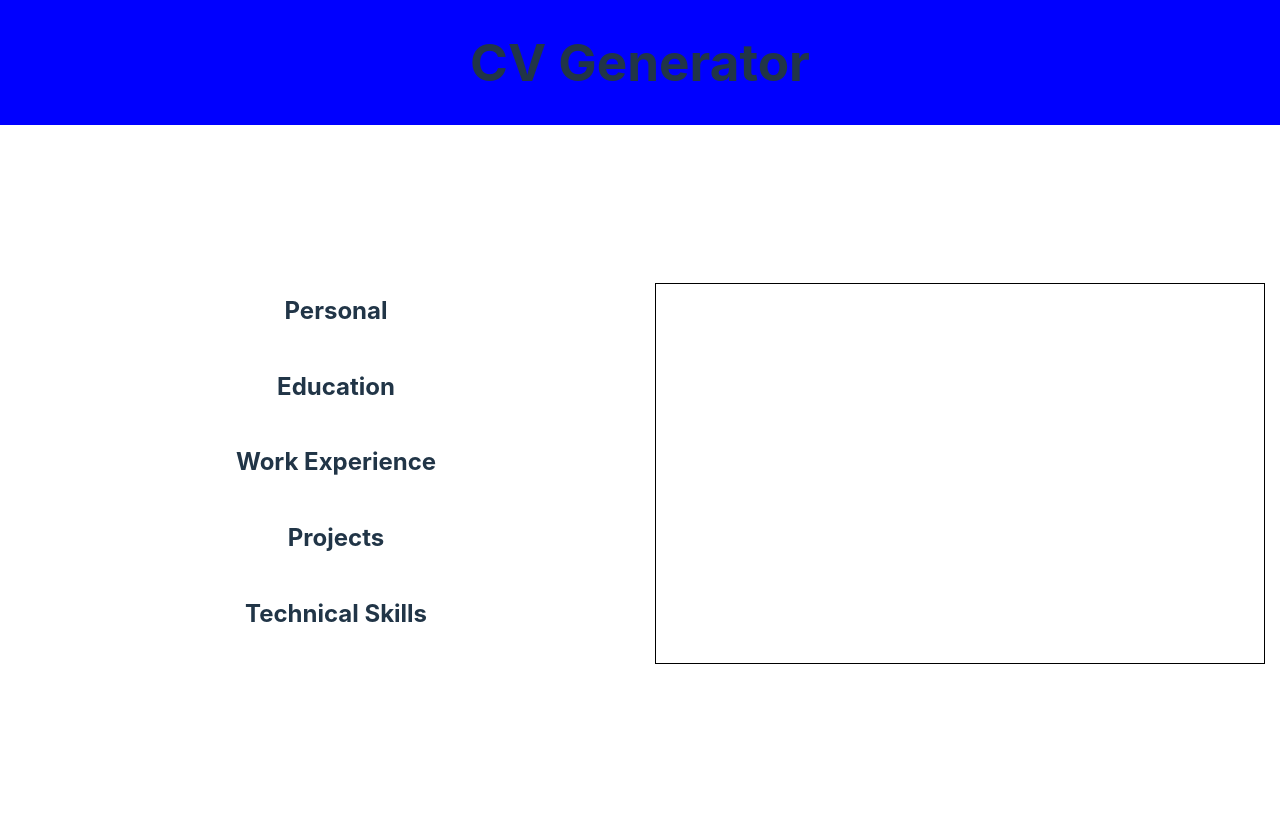
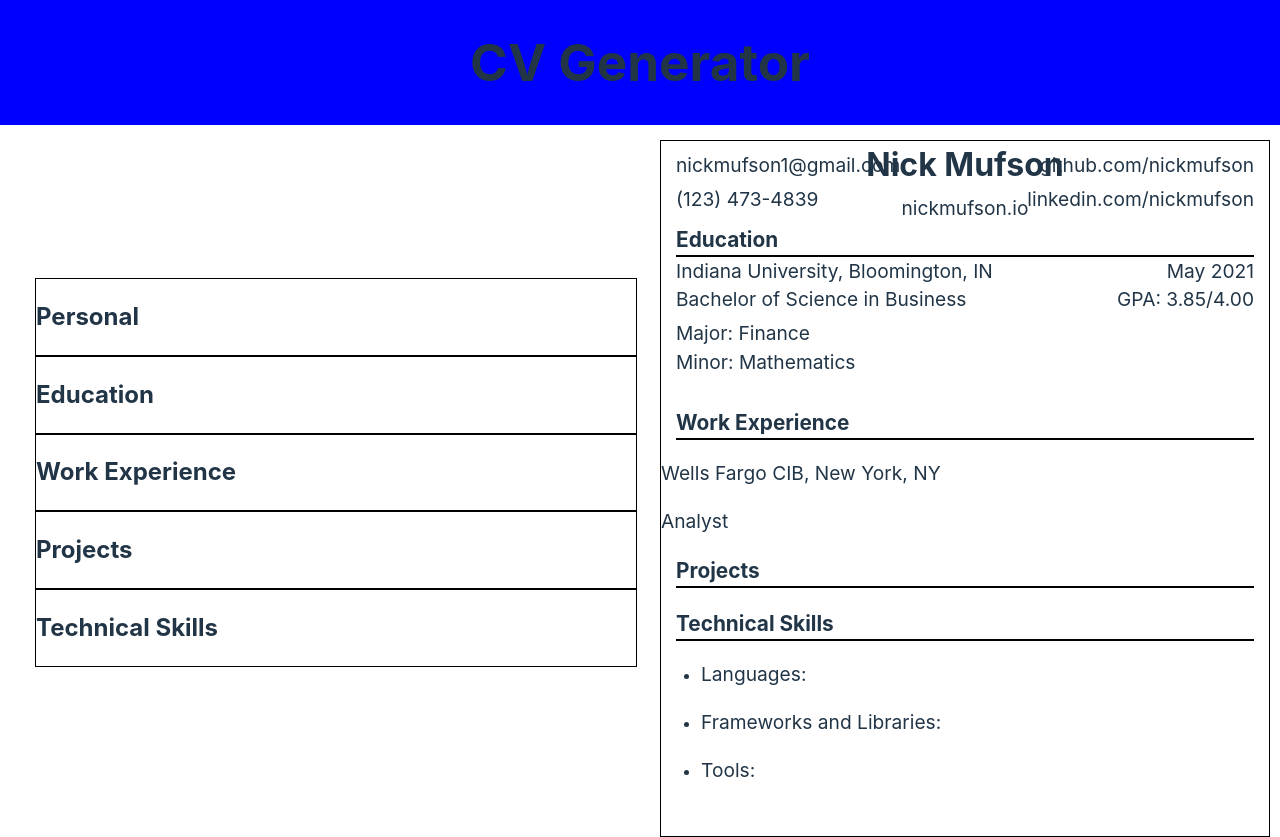
Before and after one commit to nmufson/cv-app, a React (Vite) app: page / in a window 1280 px wide. Before the commit the page ends 800 px from the top, so only its background shows below. Built offline with nearby package versions, Linux system fonts and the light colour scheme.

Commit message:
add resume display logic

```diff
--- a/src/components/Main/Inputs/InputArea.jsx
+++ b/src/components/Main/Inputs/InputArea.jsx
@@ -59,10 +59,12 @@ const InputSection = ({
   const isOpen = openIndex === sectionIndex;
 
   return (
-    <div className={styles['input-section']}>
+    <div className={styles['input-section-container']}>
       <h2 onClick={toggleOpenSection}>{sectionTitle}</h2>
+
       {isOpen && (
         <>
+          <div className={styles['input-section']}>
             {formValues.map((entry, index) => (
               <FormComponent
                 key={entry.id}
@@ -77,12 +79,18 @@ const InputSection = ({
                 toggleOpenEntry={toggleOpenEntry}
               />
             ))}
+          </div>
+          <div>
             <button onClick={toggleOpenSection}>Close</button>
 
+            {sectionId !== 'personal' && sectionId !== 'technicalSkills' && (
               <button onClick={() => addFormValue(sectionId)}>Add Entry</button>
+            )}
+
             {/* save will turn the inputs into display text
           and an edit button */}
-          <button>Save</button>
+            <button onClick={() => toggleOpenEntry(null)}>Save</button>
+          </div>
         </>
       )}
     </div>
@@ -112,7 +120,7 @@ export const FormComponent = ({
   //for part of the key
   return (
     <div
-      className={`${sectionId}-form`}
+      className={`${sectionId} form-component`}
       onClick={() => toggleOpenEntry(entryIndex)}
     >
       {isOpenEntry &&
@@ -138,7 +146,11 @@ export const FormComponent = ({
             <p>{entry.values[inputName]}</p>
           </div>
         ))}
-      <button onClick={() => removeEntry(sectionId, entryIndex)}>Remove</button>
+      {sectionId !== 'personal' && (
+        <button onClick={() => removeEntry(sectionId, entryIndex)}>
+          Remove
+        </button>
+      )}
     </div>
   );
 };
--- a/src/components/Main/Inputs/styles.module.css
+++ b/src/components/Main/Inputs/styles.module.css
@@ -2,6 +2,18 @@
   display: flex;
   flex-direction: column;
   align-items: center;
+  justify-content: center;
+}
+
+.input-section-container {
+  border: 1px black solid;
+  min-width: 600px;
+  display: flex;
+  flex-direction: column;
+}
+
+.input-section {
+  display: flex;
 }
 
 .form-component {
--- a/src/components/Main/Resume/Resume.jsx
+++ b/src/components/Main/Resume/Resume.jsx
@@ -1,89 +1,234 @@
 import styles from './styles.module.css';
 import { format } from 'date-fns';
 
-export const ResumeContainer = () => {
-  return <div className={styles['resume']}></div>;
+export const ResumeContainerComponent = ({ formSections }) => {
+  return (
+    <div className={styles['resume']}>
+      <div className={styles['subsection']}>
+        <PersonalComponent
+          values={formSections[0].values[0].values}
+        ></PersonalComponent>
+      </div>
+      {formSections.slice(1).map((section, index) => (
+        <div key={section.id} className={styles['subsection']}>
+          <h4>{section.title}</h4>
+          <BorderComponent></BorderComponent>
+          {section.values.map((entry, entryIndex) => (
+            <div key={entry.id} className={styles[section.id]}>
+              {section.id === 'education' && (
+                <EducationInstanceComponent values={entry.values} />
+              )}
+              {section.id === 'workExperience' && (
+                <ExperienceInstanceComponent values={entry.values} />
+              )}
+              {section.id === 'projects' && (
+                <ProjectInstanceComponent values={entry.values} />
+              )}
+              {section.id === 'technicalSkills' && (
+                <TechnichalSkillsComponent values={entry.values} />
+              )}
+            </div>
+          ))}
+        </div>
+      ))}
+    </div>
+  );
 };
 
-const subSectionComponent = () => {};
+const ExperienceInstanceComponent = ({ values }) => {
+  const startDate = values['Start Date'];
+  const endDate = values['End Date'];
 
-const PersonalComponent = ({ formValues }) => {
+  const keys = Object.keys(values);
+
+  const descriptions = keys.filter((e) => e.includes('Description'));
+
   return (
-    <div className={styles['personal']}>
+    <>
       <div>
         <div>
-          <p>{formValues.Email}</p>
+          <p>
+            {values['Company Name'] || 'Wells Fargo CIB'},{' '}
+            {values.Location || 'New York, NY'}
+          </p>
         </div>
         <div>
-          <p>{formValues['Phone Number']}</p>
+          <p>
+            {startDate && (
+              <>
+                {format(new Date(startDate), 'MMMM')}{' '}
+                {format(new Date(startDate), 'yyyy')}
+                {' - '}
+              </>
+            )}
+            {(endDate && (
+              <>
+                {format(new Date(endDate), 'MMMM')}{' '}
+                {format(new Date(endDate), 'yyyy')}
+              </>
+            )) ||
+              (startDate && <>Present</>)}
+          </p>
+        </div>
+      </div>
+      <div>
+        <p>{values.Position || 'Analyst'}</p>
+      </div>
+      <div>
+        <ul>
+          {descriptions.map((description) => (
+            <li>
+              <p>{values[description]}</p>
+            </li>
+          ))}
+        </ul>
+      </div>
+    </>
+  );
+};
+
+const ProjectInstanceComponent = ({ values }) => {
+  const keys = Object.keys(values);
+
+  const descriptions = keys.filter((e) => e.includes('Description'));
+
+  return (
+    <>
+      <div>
+        <p>{values['Project Name']}</p>
+      </div>
+      <div>
+        <p>{values.Website}</p>
+      </div>
+      <div>
+        <ul>
+          {descriptions.map((description) => (
+            <li>
+              <p>{values[description]}</p>
+            </li>
+          ))}
+        </ul>
+      </div>
+    </>
+  );
+};
+
+const TechnichalSkillsComponent = ({ values }) => {
+  return (
+    <>
+      <ul>
+        <li>
+          <p>Languages: {values.Languages}</p>
+        </li>
+        <li>
+          <p>Frameworks and Libraries: {values['Frameworks and Libraries']}</p>
+        </li>
+        <li>
+          <p>Tools: {values.Tools}</p>
+        </li>
+      </ul>
+    </>
+  );
+};
+
+const BorderComponent = ({}) => {
+  return (
+    <div className={styles['border-container']}>
+      <span className={styles['border']}></span>
+    </div>
+  );
+};
+
+const PersonalComponent = ({ values }) => {
+  return (
+    <div className={`${styles.personal}`}>
+      <div>
+        <div>
+          <p>{values.Email || 'nickmufson1@gmail.com'}</p>
+        </div>
+        <div>
+          <p>{values['Phone Number'] || '(123) 473-4839'}</p>
         </div>
       </div>
       <div>
         <div>
-          <h3>{formValues.Name}</h3>
+          <h3>{values.Name || 'Nick Mufson'}</h3>
         </div>
         <div>
-          <p>{formValues.Website}</p>
+          <p>{values.Website || 'nickmufson.io'}</p>
         </div>
       </div>
       <div>
         <div>
-          <p>{formValues.GitHub}</p>
+          <p>{values.GitHub || 'github.com/nickmufson'}</p>
         </div>
         <div>
-          <p>{formValues.LinkedIn}</p>
+          <p>{values.LinkedIn || 'linkedin.com/nickmufson'}</p>
         </div>
       </div>
     </div>
   );
 };
 
-//could probably simply reuse these if there are multiple
-//education inputs, experience, projects etc
-//map over values and display one of each
-const EducationInstanceComponent = ({ formValues }) => {
+const EducationInstanceComponent = ({ values }) => {
   let gradDate = null;
   let monthName = null;
   let year = null;
 
-  if (formValues['Expected to Graduate']) {
-    gradDate = formValues['Expected to Graduate'];
+  if (values['Expected to Graduate']) {
+    gradDate = values['Expected to Graduate'];
     monthName = format(gradDate, 'MMMM');
     year = format(gradDate, 'yyyy');
   }
 
+  //change inputs
+  //city: leave as is (or maybe use location API?) so they can
+  //lookup country
+  //graduation dropdown: month and year
+  //degree dropdown
   return (
-    <div className={styles['education']}>
+    <>
       <div>
         <div>
           <p>
-            {formValues['School Name']}, {formValues.Location}
+            {values['School Name'] || 'Indiana University'},{' '}
+            {values.Location || 'Bloomington, IN'}
           </p>
         </div>
         <div>
-          {formValues['Expected to Graduate'] && (
+          {(values['Expected to Graduate'] || true) && (
             <p>
-              {monthName} {year}
+              {monthName || 'May'} {year || '2021'}
             </p>
           )}
         </div>
       </div>
       <div>
         <div>
-          <p>{formValues.Degree}</p>
+          <p>{values.Degree || 'Bachelor of Science in Business'}</p>
         </div>
-        <div>{formValues.GPA && <p>GPA: {formValues.GPA}/4.0</p>}</div>
+        <div>
+          {(values.GPA && <p>GPA: {values.GPA}/4.0</p>) || (
+            <p>GPA: 3.85/4.00</p>
+          )}
+        </div>
       </div>
       <div>
-        {formValues.Major && <p>Major: {formValues.Major}</p>}
-        {formValues.Minor && <p>Minor: {formValues.Minor}</p>}
+        {(values.Major && <p>Major: {values.Major}</p>) || (
+          <p>Major: Finance</p>
+        )}
+        {(values.Minor && <p>Minor: {values.Minor}</p>) || (
+          <p>Minor: Mathematics</p>
+        )}
       </div>
-    </div>
+    </>
   );
 };
 
-const ExperienceInstanceComponent = ({ formValues }) => {
-  return <div className={styles['experience']}></div>;
+const dateFormatterMonth = (dateValue) => {
+  return format(dateValue, 'MMMM');
 };
 
-const ExperienceOrProjectInstanceComponent = () => {};
+const dateFormatterYear = (dateValue) => {
+  return format(dateValue, 'yyyy');
+};
--- a/src/components/Main/Resume/styles.module.css
+++ b/src/components/Main/Resume/styles.module.css
@@ -6,11 +6,22 @@
   border: 1px black solid;
   width: 100%;
   height: 100%;
-  margin: 10px 15px;
+  margin: 15px 20px;
+  display: flex;
+  flex-direction: column;
 }
 
-.resume-section {
-  border-bottom: 1px black solid;
+.resume * p {
+  font-size: 1.2rem;
+}
+
+.resume * h3 {
+  font-size: 2rem;
+}
+
+.resume * h4 {
+  font-size: 1.3rem;
+  margin: 0 0 0 15px;
 }
 
 h6 {
@@ -38,9 +49,15 @@ h6 {
   position: relative;
 }
 
+.personal * p,
+h3 {
+  margin: 0;
+}
+
 .personal > div {
   display: flex;
   flex-direction: column;
+  margin: 10px 0 10px 0;
 }
 
 .personal > div:first-child {
@@ -60,9 +77,21 @@ h6 {
   align-items: flex-end;
 }
 
+.personal > div > div:first-child {
+  margin-bottom: 5px;
+}
+
+.resume > div:nth-child(2) {
+  margin-bottom: 30px;
+}
+
 .education {
   display: flex;
   flex-direction: column;
+}
+
+.education * p {
+  margin: 0;
 }
 
 .education > div {
@@ -73,3 +102,7 @@ h6 {
   display: flex;
   justify-content: space-between;
 }
+
+.education > div:nth-child(2) {
+  margin-bottom: 5px;
+}
--- a/src/components/Main/main.jsx
+++ b/src/components/Main/main.jsx
@@ -1,7 +1,7 @@
 import React from 'react';
 import ReactDOM from 'react-dom/client';
 import { App } from '../../App.jsx';
-import { ResumeContainer } from './Resume/Resume.jsx';
+import { ResumeContainerComponent } from './Resume/Resume.jsx';
 import { InputContainerComponent } from './Inputs/InputArea.jsx';
 import { useState } from 'react';
 import '../../index.css';
@@ -56,6 +56,7 @@ export function Main() {
       inputs: {
         'Company Name': { type: 'text', required: true, maxLength: 50 },
         Location: { type: 'text', required: true, maxLength: 150 },
+        Position: { type: 'text', required: true, maxLength: 50 },
         Description0: { type: 'text', required: false, maxLength: 150 },
         Description1: { type: 'text', required: false, maxLength: 150 },
         Description2: { type: 'text', required: false, maxLength: 150 },
@@ -69,8 +70,7 @@ export function Main() {
       title: 'Projects',
       inputs: {
         'Project Name': { type: 'text', required: true, maxLength: 50 },
-        Description: { type: 'text', required: true, maxLength: 150 },
-        Date: { type: 'date', required: true },
+        Website: { type: 'text', required: false, maxLength: 50 },
         Description0: { type: 'text', required: false },
         Description1: { type: 'text', required: false },
         Description2: { type: 'text', required: false },
@@ -158,141 +158,10 @@ export function Main() {
         ></InputContainerComponent>
       </div>
       <div className={styles['right-side']}>
-        <ResumeContainer></ResumeContainer>
+        <ResumeContainerComponent
+          formSections={formSections}
+        ></ResumeContainerComponent>
       </div>
     </div>
   );
 }
-
-function MainComponent() {
-  const [items, setItems] = useState([
-    { id: 1, value: 'Item 1' },
-    { id: 2, value: 'Item 2' },
-    { id: 3, value: 'Item 3' },
-  ]);
-
-  const handleUpdate = (id, newValue) => {
-    setItems((prevItems) =>
-      prevItems.map((item) =>
-        item.id === id ? { ...item, value: newValue } : item
-      )
-    );
-  };
-
-  return (
-    <div>
-      <ListComponentA items={items} onUpdate={handleUpdate} />
-      <ListComponentB items={items} onUpdate={handleUpdate} />
-    </div>
-  );
-}
-
-function ListComponentA({ items, onUpdate }) {
-  return (
-    <div>
-      <h2>List A</h2>
-      <ul>
-        {items.map((item) => (
-          <li key={item.id}>
-            {item.value}
-            <button
-              onClick={() => onUpdate(item.id, item.value + ' (updated in A)')}
-            >
-              Update
-            </button>
-          </li>
-        ))}
-      </ul>
-    </div>
-  );
-}
-
-function ListComponentB({ items, onUpdate }) {
-  return (
-    <div>
-      <h2>List B</h2>
-      <ul>
-        {items.map((item) => (
-          <li key={item.id}>
-            {item.value}
-            <button
-              onClick={() => onUpdate(item.id, item.value + ' (updated in B)')}
-            >
-              Update
-            </button>
-          </li>
-        ))}
-      </ul>
-    </div>
-  );
-}
-
-const formConfigs = [
-  {
-    id: 'personal',
-    title: 'Personal',
-    inputs: {
-      Name: { type: 'text', required: true, maxLength: 50 },
-      Email: { type: 'email', required: true, maxLength: 50 },
-      'Phone Number': { type: 'tel', required: false },
-      Website: { type: 'text', required: false, maxLength: 50 },
-      GitHub: { type: 'text', required: false, maxLength: 50 },
-      LinkedIn: { type: 'text', required: false, maxLength: 50 },
-    },
-  },
-  {
-    id: 'education',
-    title: 'Education',
-    inputs: {
-      'School Name': { type: 'text', required: true, maxLength: 50 },
-      Location: { type: 'text', required: true, maxLength: 50 },
-      Degree: { type: 'text', required: true },
-      'Expected to Graduate': { type: 'date', required: true },
-      Major: { type: 'text', required: true, maxLength: 50 },
-      Minor: { type: 'text', required: false },
-      GPA: {
-        type: 'number',
-        required: true,
-        step: '0.01',
-        min: '0',
-        max: '4.0',
-      },
-    },
-  },
-  {
-    id: 'workExperience',
-    title: 'Work Experience',
-    inputs: {
-      'Company Name': { type: 'text', required: true, maxLength: 50 },
-      Location: { type: 'text', required: true, maxLength: 150 },
-      Description0: { type: 'text', required: false },
-      Description1: { type: 'text', required: false },
-      Description2: { type: 'text', required: false },
-      Description3: { type: 'text', required: false },
-      'Start Date': { type: 'date', required: true },
-      'End Date': { type: 'date', required: false },
-    },
-  },
-  {
-    id: 'projects',
-    title: 'Projects',
-    inputs: {
-      'Project Name': { type: 'text', required: true, maxLength: 50 },
-      Description: { type: 'text', required: true, maxLength: 150 },
-      Date: { type: 'date', required: true },
-    },
-  },
-  {
-    id: 'technicalSkills',
-    title: 'Technical Skills',
-    inputs: {
-      Languages: { type: 'text', required: true, maxLength: 100 },
-      'Frameworks and Libraries': {
-        type: 'text',
-        required: true,
-        maxLength: 100,
-      },
-      Tools: { type: 'text', required: true, maxLength: 50 },
-    },
-  },
-];
--- a/src/components/Main/styles.module.css
+++ b/src/components/Main/styles.module.css
@@ -3,10 +3,13 @@
   justify-content: space-around;
   width: 95%;
   margin: auto;
+  height: 95%;
 }
 
 .left-side {
   width: 50%;
+  display: flex;
+  justify-content: center;
 }
 
 .right-side {
```
Lines whose indentation alone changed are shown as unchanged.
